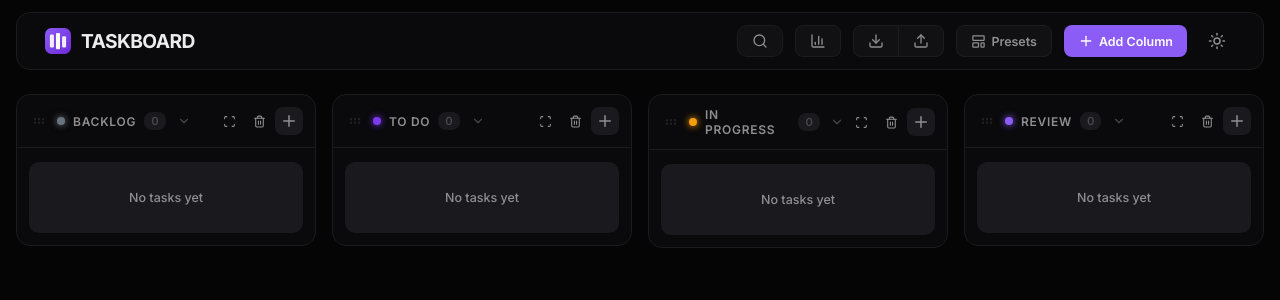
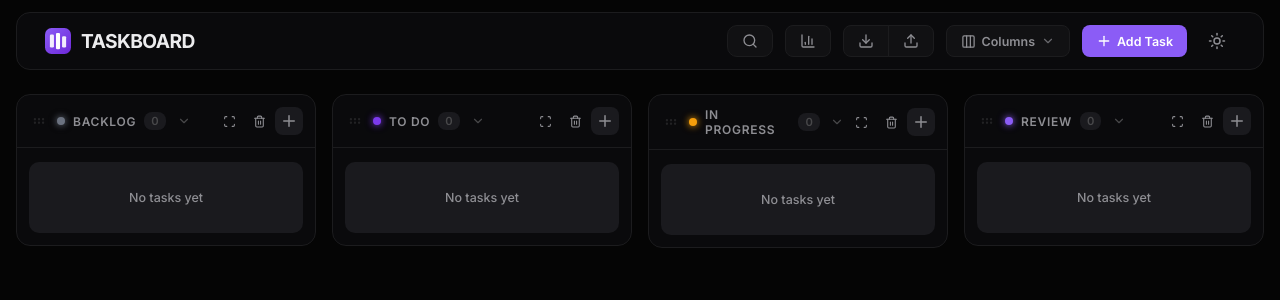
Before and after one commit to santio89/taskboard, a React (Vite) app: page / in a window 1280 px wide. Shown: the top 300 px of the page. Built offline with nearby package versions, Linux system fonts and the light colour scheme.

Commit message:
reorder components

```diff
--- a/src/App.tsx
+++ b/src/App.tsx
@@ -28,7 +28,7 @@ import { fireConfetti } from './utils/confetti';
 import { AnalyticsModal } from './components/AnalyticsModal';
 import { ToastContainer } from './components/Toast';
 import { showToast } from './utils/toast';
-import { Sun, Moon, Plus, Columns3, LayoutTemplate, Download, Upload, BarChart3 } from 'lucide-react';
+import { Sun, Moon, Plus, Columns3, LayoutTemplate, Download, Upload, BarChart3, ChevronDown } from 'lucide-react';
 
 export default function App() {
   const { theme, toggleTheme } = useTheme();
@@ -42,6 +42,7 @@ export default function App() {
   const [taskModalOpen, setTaskModalOpen] = useState(false);
   const [columnModalOpen, setColumnModalOpen] = useState(false);
   const [presetsModalOpen, setPresetsModalOpen] = useState(false);
+  const [columnsMenuOpen, setColumnsMenuOpen] = useState(false);
   const [analyticsOpen, setAnalyticsOpen] = useState(false);
   const [editingTask, setEditingTask] = useState<Task | null>(null);
   const [editingColumn, setEditingColumn] = useState<Column | null>(null);
@@ -60,6 +61,7 @@ export default function App() {
 
   const boardContainerRef = useRef<HTMLElement>(null);
   const dragScrollRef = useRef<{ startX: number; startY: number; scrollLeft: number; scrollTop: number } | null>(null);
+  const columnsMenuRef = useRef<HTMLDivElement>(null);
 
   const [isColumnLayoutVertical, setIsColumnLayoutVertical] = useState(
     () => typeof window !== 'undefined' && window.matchMedia('(max-width: 768px)').matches
@@ -70,6 +72,18 @@ export default function App() {
     mql.addEventListener('change', handler);
     return () => mql.removeEventListener('change', handler);
   }, []);
+
+  useEffect(() => {
+    const handleClickOutside = (e: MouseEvent) => {
+      if (columnsMenuRef.current && !columnsMenuRef.current.contains(e.target as Node)) {
+        setColumnsMenuOpen(false);
+      }
+    };
+    if (columnsMenuOpen) {
+      document.addEventListener('mousedown', handleClickOutside);
+      return () => document.removeEventListener('mousedown', handleClickOutside);
+    }
+  }, [columnsMenuOpen]);
 
   const handleBoardMouseDown = useCallback((e: React.MouseEvent<HTMLElement>) => {
     if (e.button !== 0) return;
@@ -178,6 +192,17 @@ export default function App() {
     setTaskModalOpen(true);
   };
 
+  const handleOpenAddTaskFromHeader = () => {
+    if (columns.length === 0) {
+      showToast('Add a column first to create tasks', 'info');
+      setColumnsMenuOpen(true);
+      return;
+    }
+    setEditingTask(null);
+    setDefaultColumnId(columns[0]?.id ?? '');
+    setTaskModalOpen(true);
+  };
+
   const handleEditTask = (task: Task) => {
     setEditingTask(task);
     setDefaultColumnId(task.columnId);
@@ -232,8 +257,14 @@ export default function App() {
 
   // --- Column handlers ---
   const handleOpenAddColumn = () => {
+    setColumnsMenuOpen(false);
     setEditingColumn(null);
     setColumnModalOpen(true);
+  };
+
+  const handleOpenPresetsFromColumns = () => {
+    setColumnsMenuOpen(false);
+    setPresetsModalOpen(true);
   };
 
   const handleEditColumn = (column: Column) => {
@@ -500,6 +531,10 @@ export default function App() {
       const isInput = target.tagName === 'INPUT' || target.tagName === 'TEXTAREA' || target.tagName === 'SELECT' || target.isContentEditable;
 
       if (e.key === 'Escape') {
+        if (columnsMenuOpen) {
+          setColumnsMenuOpen(false);
+          return;
+        }
         if (isAnyModalOpen()) {
           setTaskModalOpen(false);
           setEditingTask(null);
@@ -535,7 +570,7 @@ export default function App() {
     };
     window.addEventListener('keydown', handler);
     return () => window.removeEventListener('keydown', handler);
-  }, [taskModalOpen, columnModalOpen, presetsModalOpen, confirmState.open, analyticsOpen, searchExpanded, columns, toggleTheme]);
+  }, [taskModalOpen, columnModalOpen, presetsModalOpen, columnsMenuOpen, confirmState.open, analyticsOpen, searchExpanded, columns, toggleTheme]);
 
   return (
     <div className="app">
@@ -576,11 +611,30 @@ export default function App() {
               <Upload size={16} />
             </button>
           </div>
-          <button className="btn btn-secondary btn-sm" onClick={() => setPresetsModalOpen(true)}>
-            <LayoutTemplate size={15} /> Presets
-          </button>
-          <button className="btn btn-primary btn-sm" onClick={handleOpenAddColumn}>
-            <Plus size={16} /><span className="btn-label"> Add Column</span>
+          <div className="header-columns-wrap" ref={columnsMenuRef}>
+            <button
+              type="button"
+              className={`btn btn-secondary btn-sm ${columnsMenuOpen ? 'open' : ''}`}
+              onClick={() => setColumnsMenuOpen((o) => !o)}
+              aria-expanded={columnsMenuOpen}
+              aria-haspopup="true"
+            >
+              <Columns3 size={15} /> Columns
+              <ChevronDown size={14} className={`columns-chevron ${columnsMenuOpen ? 'open' : ''}`} />
+            </button>
+            {columnsMenuOpen && (
+              <div className="columns-dropdown">
+                <button type="button" className="columns-dropdown-item" onClick={handleOpenAddColumn}>
+                  <Plus size={16} /> Add new column
+                </button>
+                <button type="button" className="columns-dropdown-item" onClick={handleOpenPresetsFromColumns}>
+                  <LayoutTemplate size={16} /> Add preset column
+                </button>
+              </div>
+            )}
+          </div>
+          <button className="btn btn-primary btn-sm" onClick={handleOpenAddTaskFromHeader}>
+            <Plus size={16} /><span className="btn-label"> Add Task</span>
           </button>
           <button className="theme-toggle has-tooltip" onClick={toggleTheme} aria-label="Toggle theme" data-tooltip="Toggle theme">
             {theme === 'light' ? <Moon size={18} /> : <Sun size={18} />}
@@ -602,11 +656,11 @@ export default function App() {
             <h2>No columns yet</h2>
             <p>Create your first column to start organizing tasks.</p>
             <div className="empty-board-actions">
+              <button className="btn btn-secondary" onClick={handleOpenAddColumn}>
+                <Plus size={18} /> Add new column
+              </button>
               <button className="btn btn-secondary" onClick={() => setPresetsModalOpen(true)}>
-                <LayoutTemplate size={18} /> Add Presets
-              </button>
-              <button className="btn btn-primary" onClick={handleOpenAddColumn}>
-                <Plus size={18} /> Custom Column
+                <LayoutTemplate size={18} /> Add preset column
               </button>
             </div>
           </div>
--- a/src/index.css
+++ b/src/index.css
@@ -363,6 +363,61 @@ body.board-drag-scrolling .app::before {
 .header-right .btn-group .btn {
   height: 32px;
   min-height: 32px;
+}
+
+.header-columns-wrap {
+  position: relative;
+  display: flex;
+  align-items: center;
+}
+
+.header-columns-wrap .btn {
+  display: inline-flex;
+  align-items: center;
+  gap: 6px;
+}
+
+.columns-chevron {
+  opacity: 0.7;
+  transition: transform 0.2s ease;
+}
+
+.columns-chevron.open {
+  transform: rotate(180deg);
+}
+
+.columns-dropdown {
+  position: absolute;
+  top: calc(100% + 6px);
+  right: 0;
+  min-width: 200px;
+  padding: 6px;
+  background: var(--column-bg);
+  border: 1px solid var(--border-color);
+  border-radius: 12px;
+  box-shadow: 0 8px 24px rgba(0, 0, 0, 0.25);
+  z-index: 1000;
+  animation: popover-in 0.15s var(--ease-out);
+}
+
+.columns-dropdown-item {
+  display: flex;
+  align-items: center;
+  gap: 8px;
+  width: 100%;
+  padding: 8px 12px;
+  border: none;
+  border-radius: 6px;
+  background: none;
+  color: var(--text-primary);
+  font-size: 0.875rem;
+  cursor: pointer;
+  text-align: left;
+  transition: background 0.15s ease;
+}
+
+.columns-dropdown-item:hover {
+  background: var(--bg-hover);
 }
 
 .search-toggle:hover {
```
